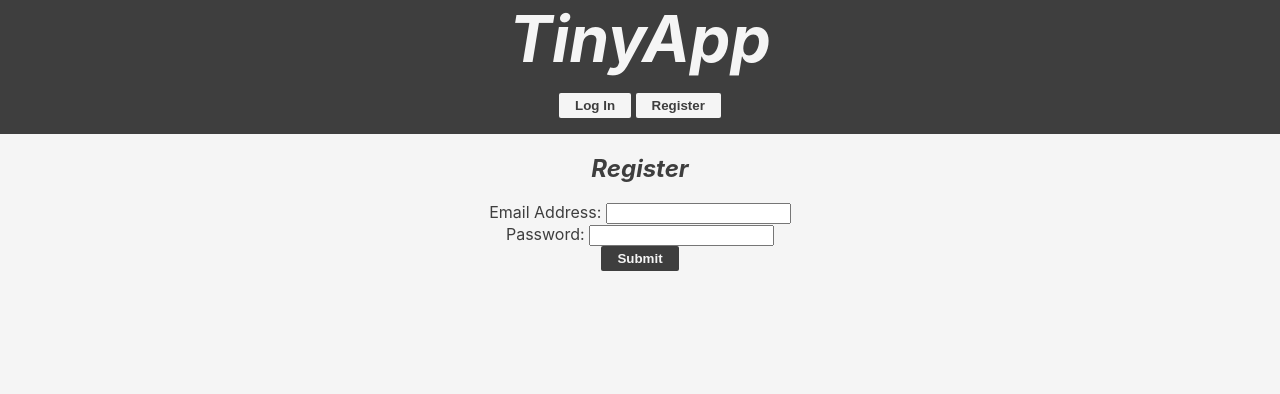
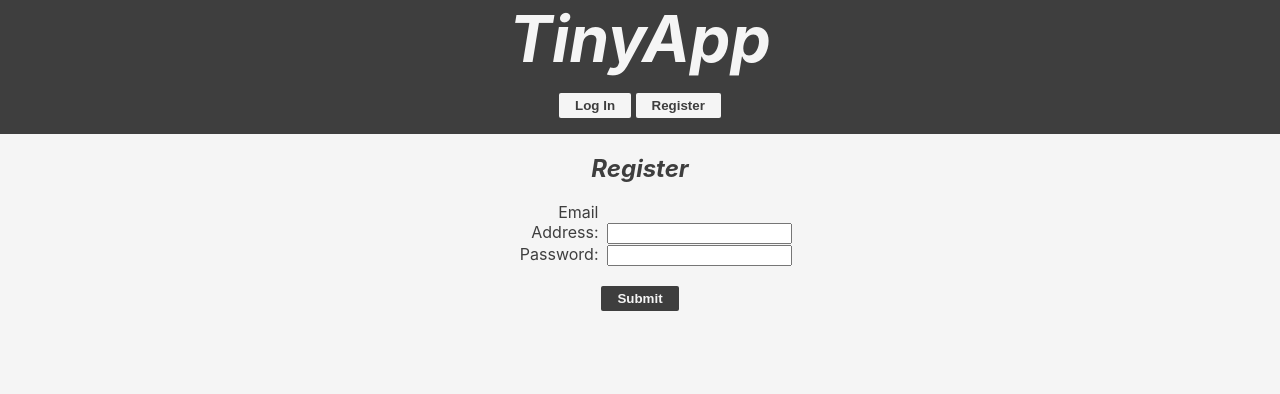
Before and after one commit to jalovatt/lighthouse-tinyapp, a Node server app: page /register in a window 1280 px wide. Shown: the top 394 px of the page. Run offline with Node 20, Linux system fonts and the light colour scheme.

Commit message:
Styling: Alignment on register/login forms and padding on buttons

```diff
--- a/css/global.css
+++ b/css/global.css
@@ -147,3 +147,10 @@ a {
   text-decoration: none;
 
 }
+
+label {
+  display: inline-block;
+  text-align: right;
+  width: 110px;
+  padding-right: 8px;
+}
--- a/views/login.ejs
+++ b/views/login.ejs
@@ -2,8 +2,9 @@
 
 <h2>Log In</h2>
 <form method="POST" action="/login">
-  Email Address: <input type="email" name="email"><br>
-  Password: <input type="password" name="pwd"><br>
+  <label for="email">Email Address:</label><input type="email" name="email"><br>
+  <label for="pwd">Password:</label><input type="password" name="pwd"><br>
+  <br>
   <input type="submit" value="Sign In">
 </form>
 <% if (locals.invalidLogin) { %>
--- a/views/register.ejs
+++ b/views/register.ejs
@@ -2,8 +2,9 @@
 
 <h2>Register</h2>
 <form method="POST" action="/register">
-  Email Address: <input type="email" name="email"><br>
-  Password: <input type="password" name="pwd"><br>
+  <label for="email">Email Address:</label><input type="email" name="email"><br>
+  <label for="pwd">Password:</label><input type="password" name="pwd"><br>
+  <br>
   <input type="submit" value="Submit">
 </form>
 <% if (locals.userExists) { %>
```
